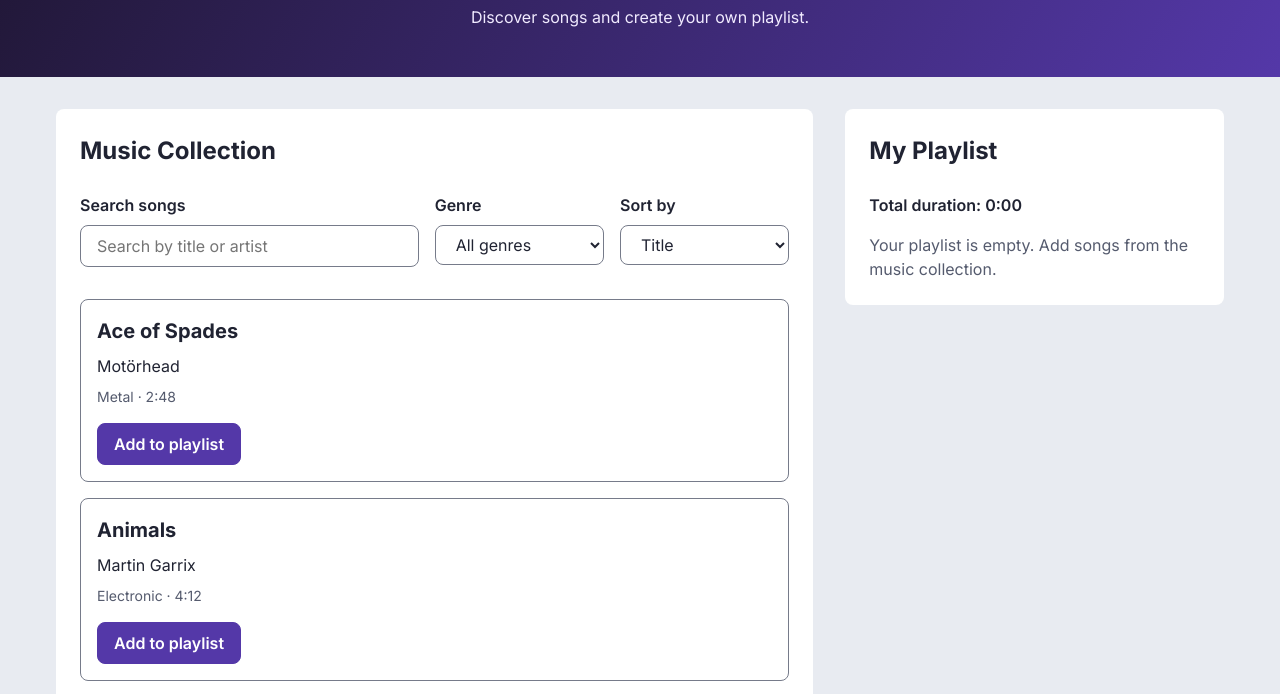
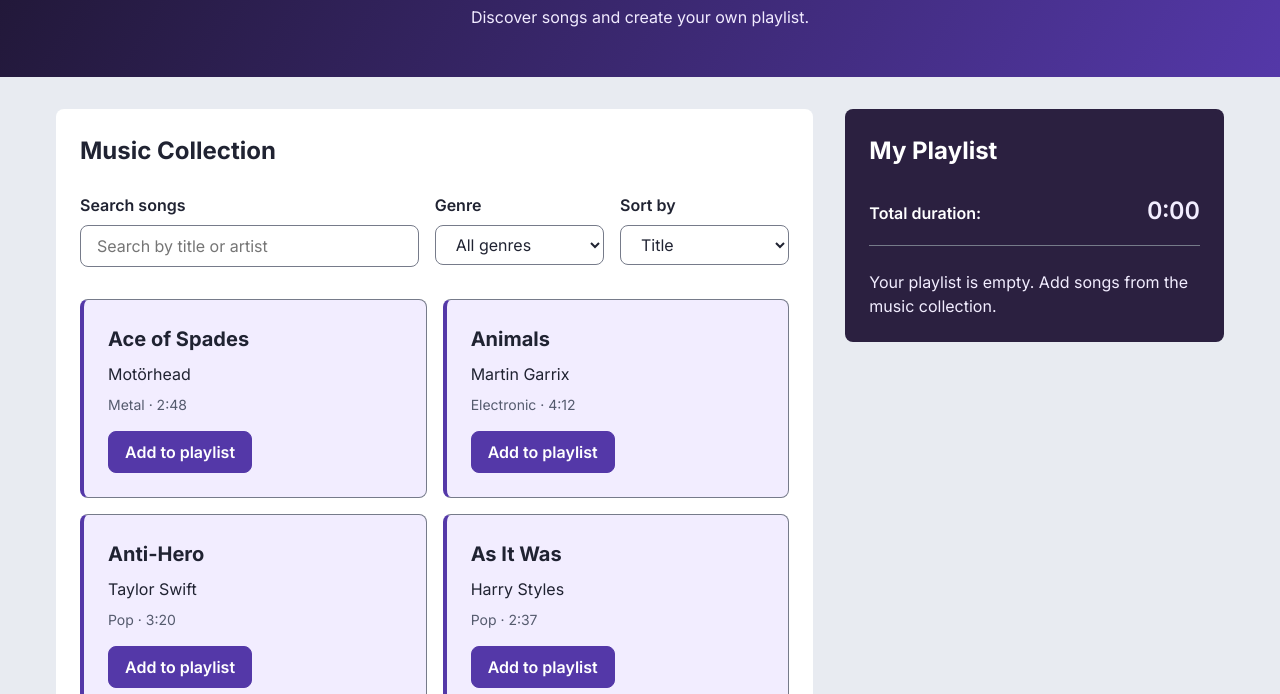
Before and after one commit to idaelise20-tech/assignment_3, a plain HTML site: page index.html in a window 1280 px wide. Shown: the part 97-791 px from the top of the page. Drawn offline with Linux system fonts and the light colour scheme.

Commit message:
Add a two-column song grid, lavender cards, and a dark playlist panel

```diff
--- a/css/styles.css
+++ b/css/styles.css
@@ -90,12 +90,32 @@ body {
 }
 
 /* Playlist information */
+.playlist {
+  background-color: var(--color-playlist-panel);
+  color: var(--color-surface);
+}
+
 .playlist__duration {
-  margin-bottom: var(--spacing-medium);
+  display: flex;
+  justify-content: space-between;
+  align-items: baseline;
+  gap: var(--spacing-medium);
+  margin-bottom: var(--spacing-large);
+  padding-bottom: var(--spacing-medium);
+  border-bottom: 1px solid var(--color-border);
   font-weight: 600;
 }
 
-.playlist__empty,
+#playlist-duration {
+  color: var(--color-song-card);
+  font-size: var(--font-size-xl);
+  font-variant-numeric: tabular-nums;
+}
+
+.playlist__empty {
+  color: var(--color-song-card);
+}
+
 .collection__empty {
   color: var(--color-text-muted);
 }
@@ -116,8 +136,10 @@ body {
 
 /* Song cards */
 .song-card {
-  padding: var(--spacing-medium);
+  padding: var(--spacing-large);
+  background-color: var(--color-song-card);
   border: 1px solid var(--color-border);
+  border-left: 4px solid var(--color-primary);
   border-radius: var(--border-radius);
 }
 
@@ -187,6 +209,9 @@ body {
     grid-template-columns: 2fr 1fr 1fr;
   }
 }
+.collection__grid {
+  grid-template-columns: repeat(2, minmax(0, 1fr));
+}
 
 /* Desktop */
 @media (min-width: 64rem) {
--- a/css/variables.css
+++ b/css/variables.css
@@ -10,6 +10,8 @@
   --color-header-start: #201735;
   --color-header-end: #5438a8;
   --color-header-text: #f1ebff;
+  --color-song-card: #f2edff;
+  --color-playlist-panel: #2b2040;
 
   /* Fonts */
   --font-body: "Inter", Arial, sans-serif;
```
Also changed, not shown: 1 other file.
